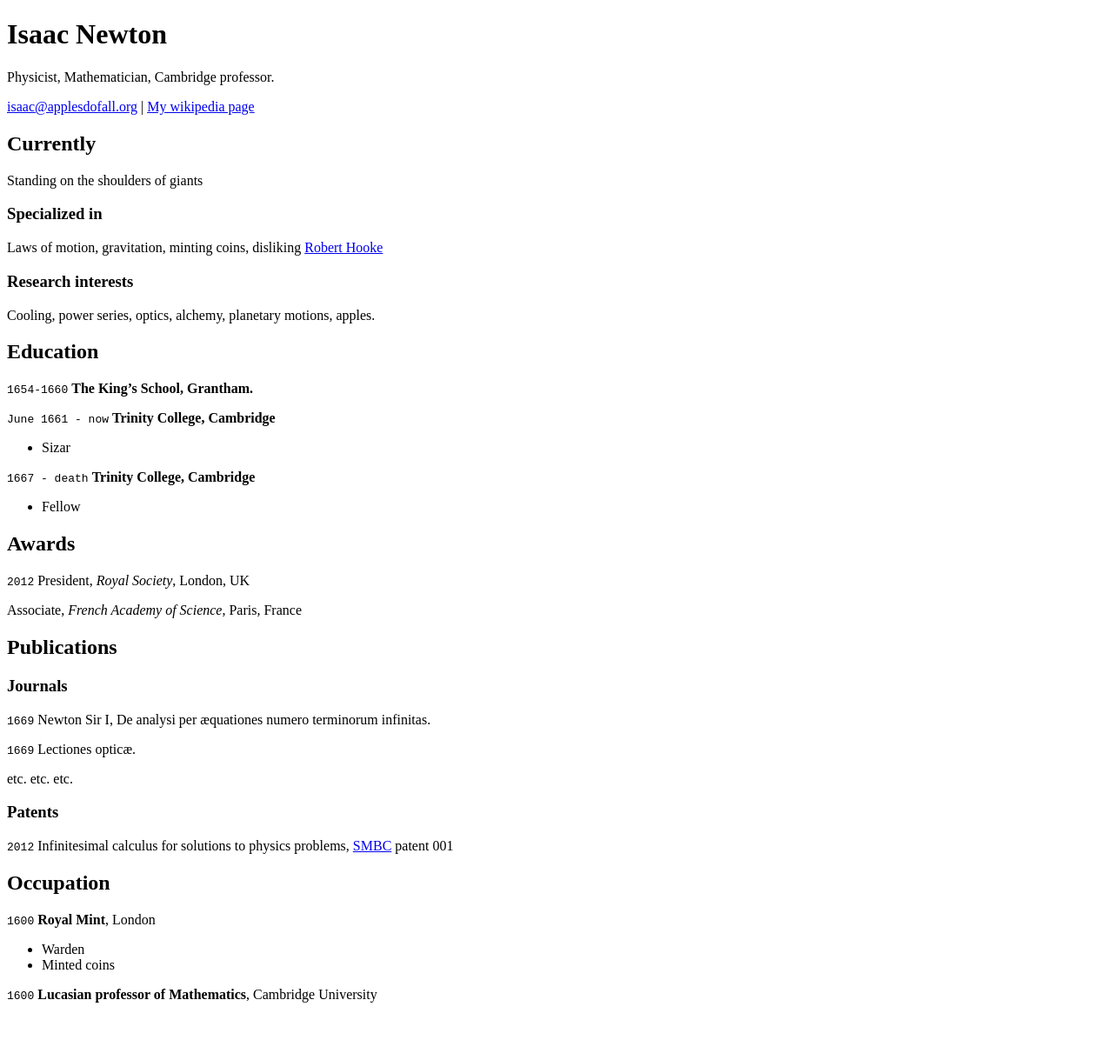
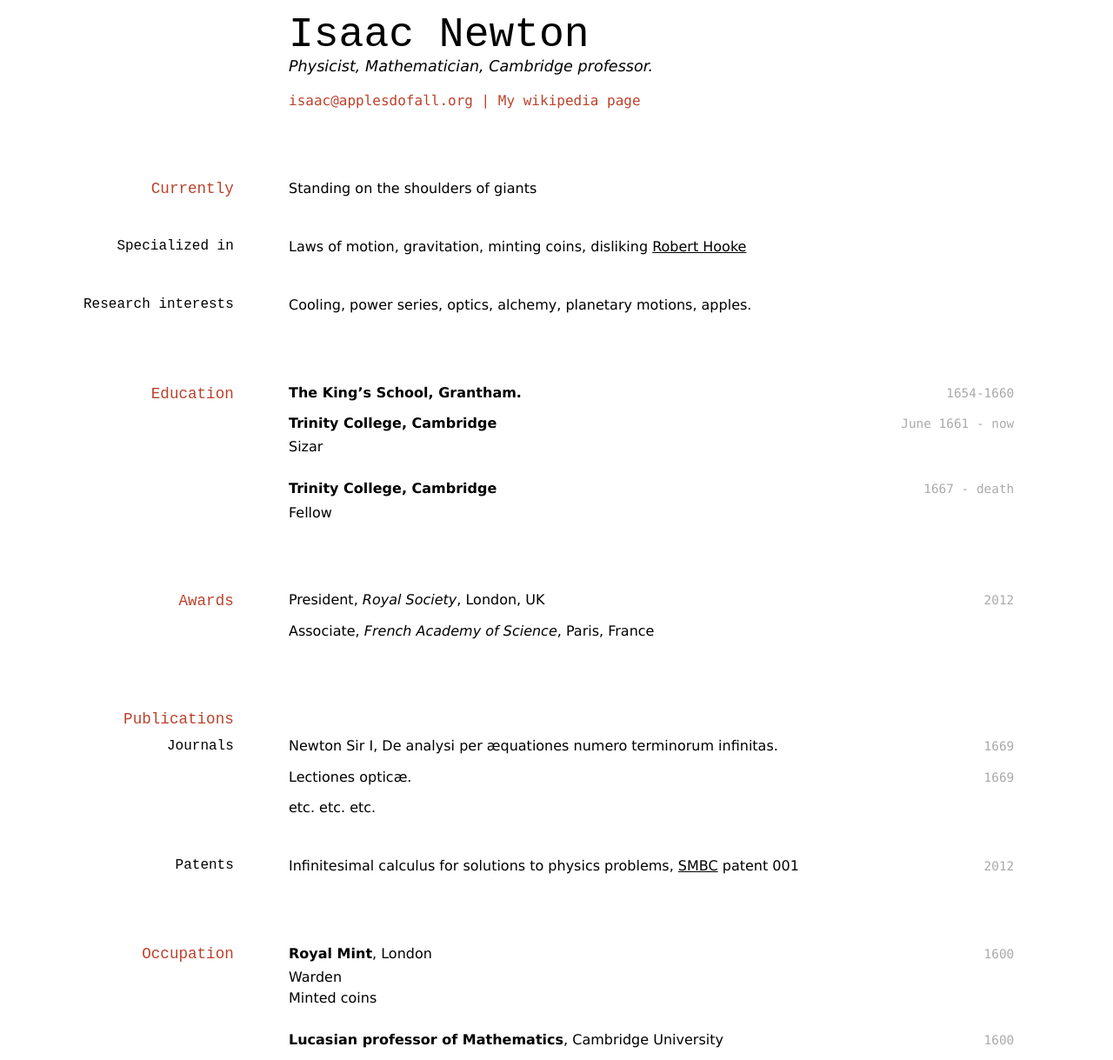
Before and after one commit to kchardon/kchardon.github.io, a Jekyll site: the page built from _pages/cv.md, in a window 1280 px wide. Shown: the whole page at 87% size. Built offline with Jekyll 4.4.1, drawn with Linux system fonts in a browser that asks for light colours; before the commit the page ends 1169 px from its top, so only the background shows below that.

Commit message:
css for cv

```diff
--- a/_layouts/cv.html
+++ b/_layouts/cv.html
@@ -3,8 +3,8 @@
 <head>
   <meta charset=utf-8 />
   <title> {% if page.title %} {{ page.title }} | {% endif %} CV</title>
-  <link href="media/davewhipp-screen.css" type="text/css" rel="stylesheet" media="screen">
-  <link href="media/davewhipp-print.css" type="text/css" rel="stylesheet" media="print">
+  <link href="../media/davewhipp-screen.css" type="text/css" rel="stylesheet" media="screen">
+  <link href="../media/davewhipp-print.css" type="text/css" rel="stylesheet" media="print">
 </head>
 <body>
   <div id="main">
```
